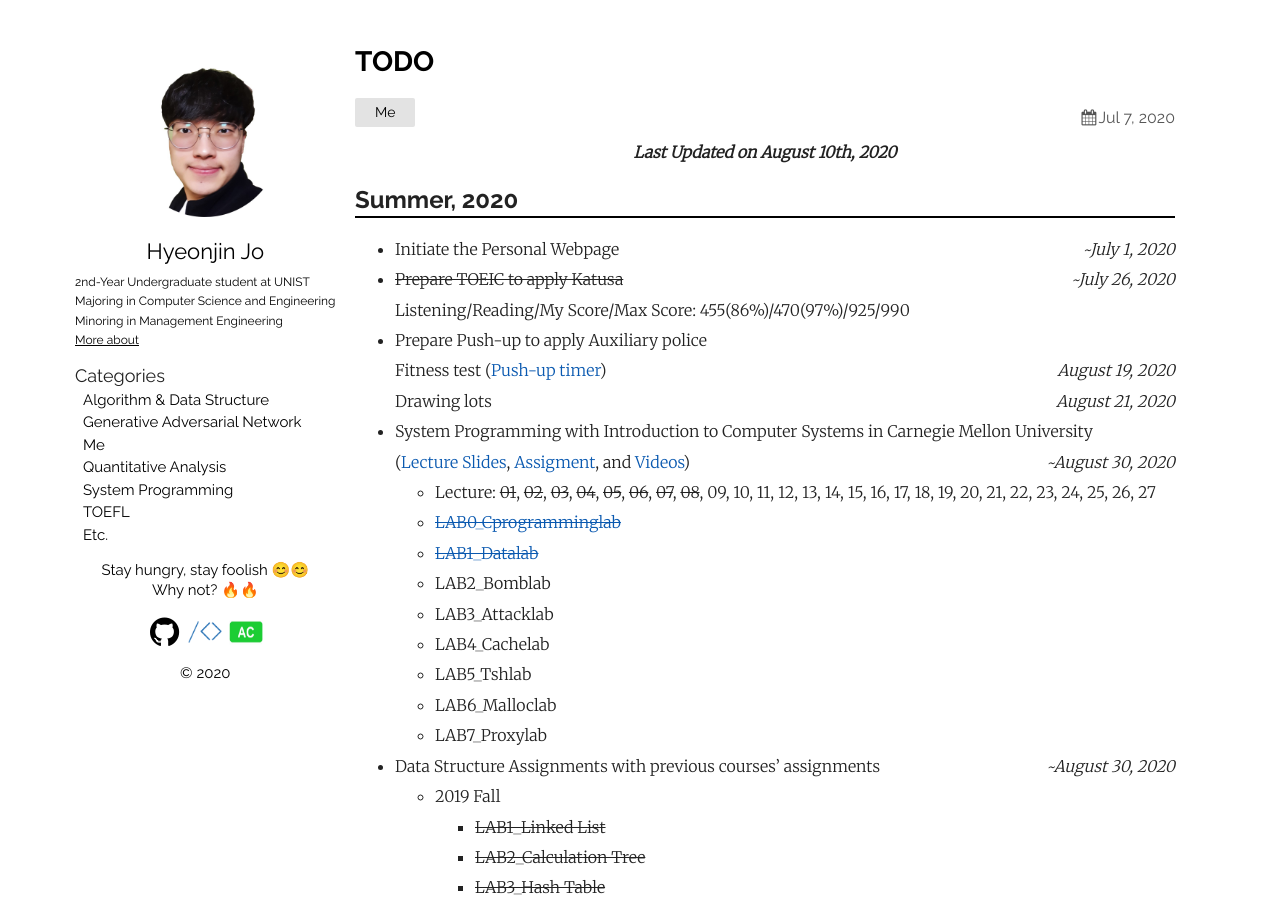
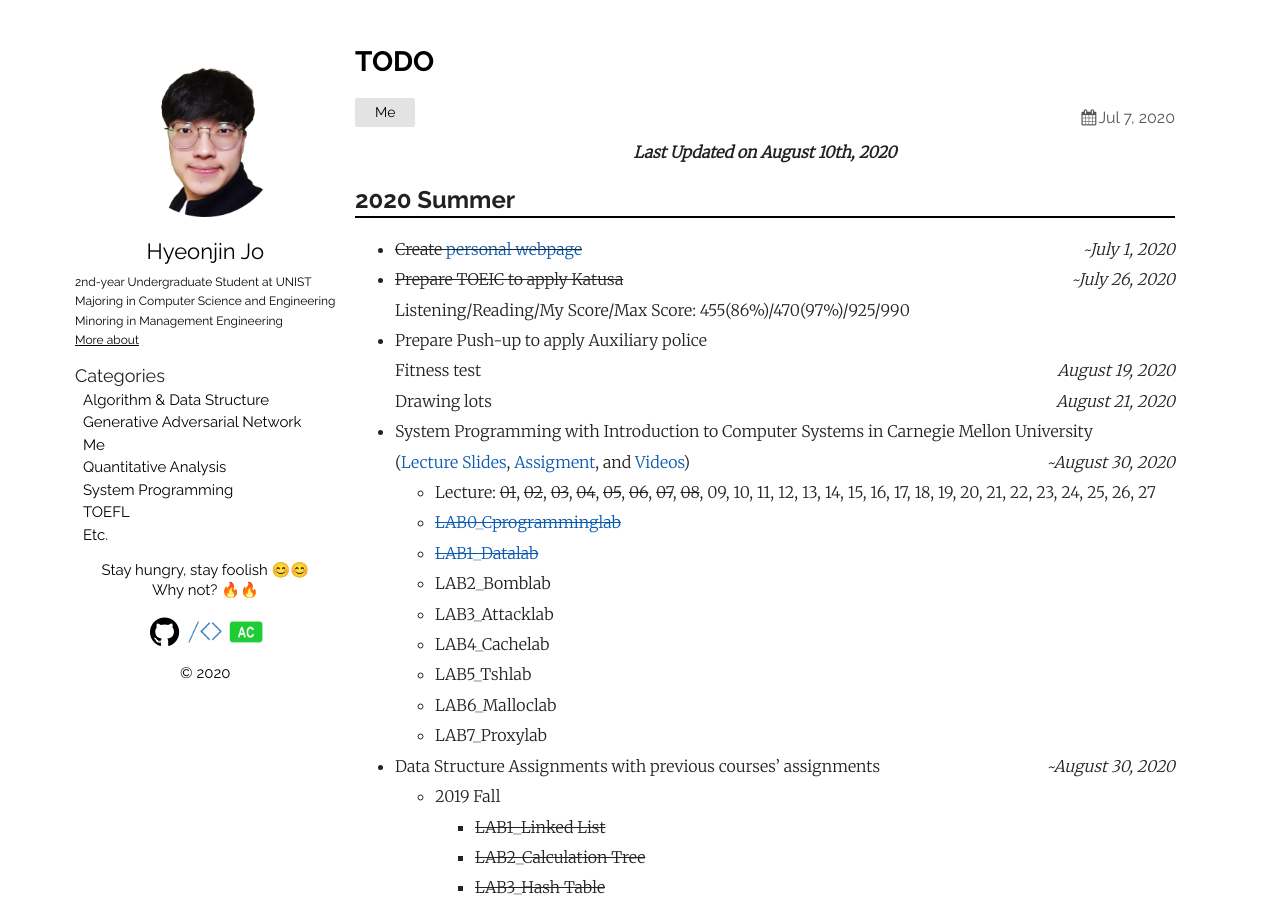
Before and after one commit to thinkin9/thinkin9.github.io, a Jekyll site: the page built from _posts/2020-07-07-TODO.markdown, in a window 1280 px wide and 900 px high. Built offline with Jekyll 4.4.1, drawn with Linux system fonts in a browser that asks for light colours.

Commit message:
20200811

```diff
--- a/_layouts/default.html
+++ b/_layouts/default.html
@@ -19,7 +19,7 @@
       </h2>
       <!--<p class="tagline">{{ site.plainwhite.tagline }}</p>-->
       <p style="font-size:12px;">
-        2nd-Year Undergraduate student at UNIST<br>
+        2nd-year Undergraduate Student at UNIST<br>
         Majoring in Computer Science and Engineering<br>
         Minoring in Management Engineering<br>
         <a href="/me/2020/05/05/About-me.html"><u>More about</u></a>
--- a/_posts/2020-07-07-TODO.markdown
+++ b/_posts/2020-07-07-TODO.markdown
@@ -7,14 +7,14 @@ categories: Me
 
 <div style="text-align: center"><i><b>Last Updated on August 10th, 2020</b></i></div>
 
-## Summer, 2020
+## 2020 Summer
 <hr style="height: 2px; border:none; margin-top: -1em; margin-bottom:0.5em; padding: 0; background:black">
 
-- Initiate the Personal Webpage <span style="float: right"> *~July 1, 2020* </span>
+- ~~Create [personal webpage](https://thinkin9.github.io/)~~  <span style="float: right"> *~July 1, 2020* </span>
 - ~~Prepare TOEIC to apply Katusa~~ <span style="float: right"> *~July 26, 2020* </span>
 Listening/Reading/My Score/Max Score: 455(86%)/470(97%)/925/990
 - Prepare Push-up to apply Auxiliary police
-Fitness test ([Push-up timer](https://www.youtube.com/watch?v=c6yfWpi77i8)) <span style="float: right"> *August 19, 2020* </span>
+Fitness test <span style="float: right"> *August 19, 2020* </span>
 Drawing lots <span style="float: right"> *August 21, 2020* </span>
 - System Programming with Introduction to Computer Systems in Carnegie Mellon University <span style="float: right"> *~August 30, 2020* </span>
 ([Lecture Slides](http://www.cs.cmu.edu/afs/cs/academic/class/15213-s20/www/schedule.html), [Assigment](http://csapp.cs.cmu.edu/3e/labs.html), and [Videos](https://scs.hosted.panopto.com/Panopto/Pages/Sessions/List.aspx#folderID=%22b96d90ae-9871-4fae-91e2-b1627b43e25e%22&maxResults=250&sortColumn=1&sortAscending=true))
```
